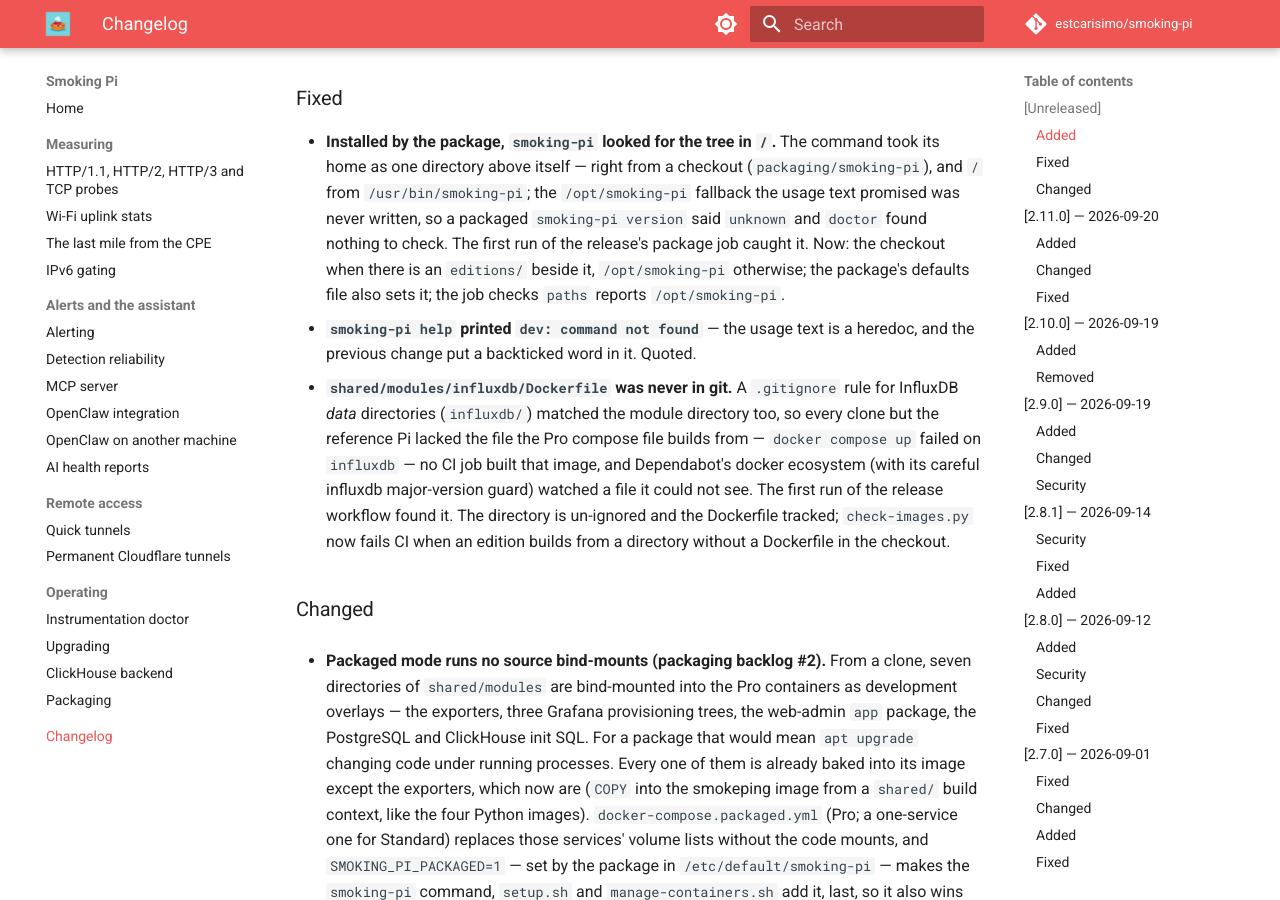
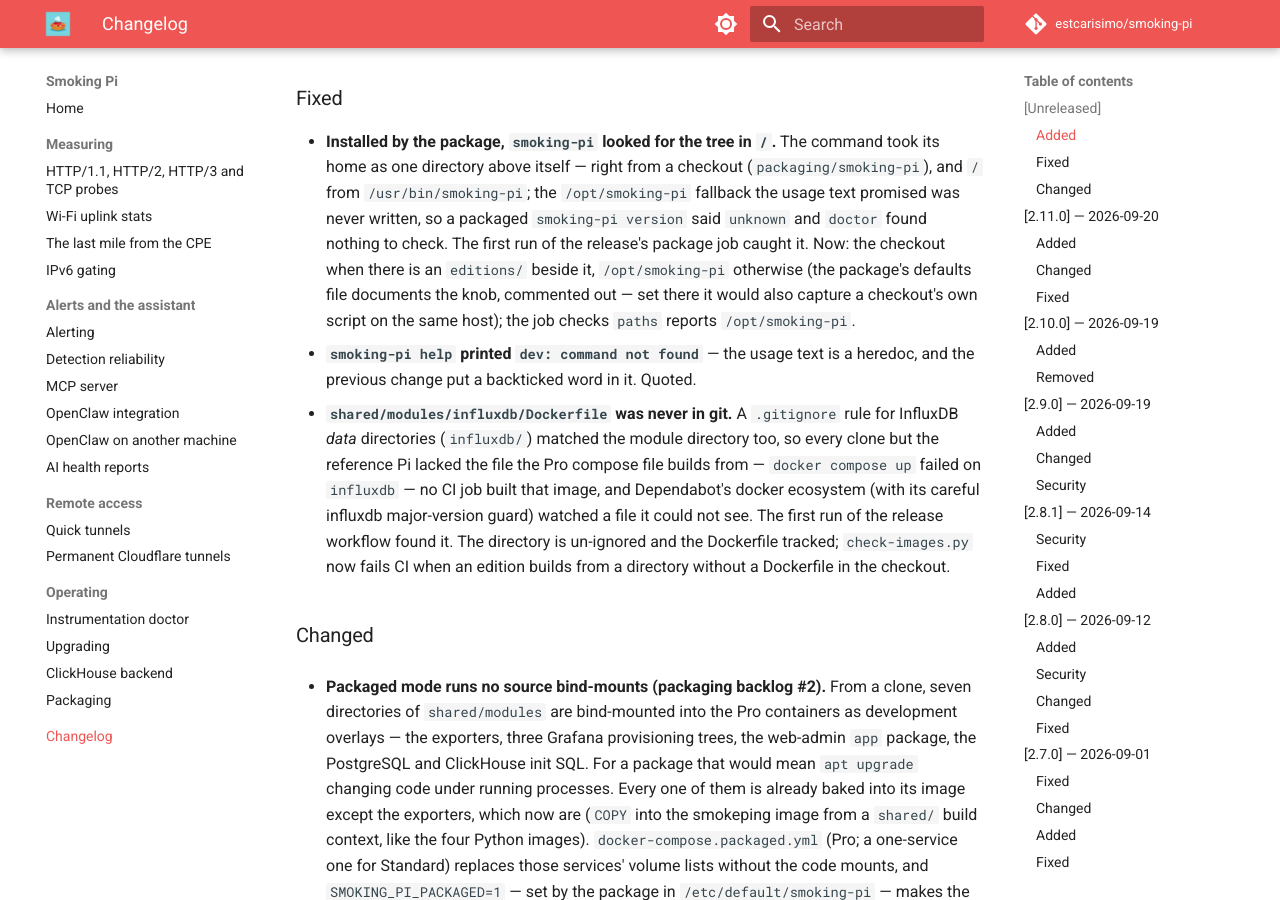
Before and after one commit to estcarisimo/smoking-pi, an MkDocs documentation site: the page built from docs/changelog.md, in a window 1280 px wide and 900 px high, scrolled down 1440 px. Built offline with MkDocs 1.6.1 and Material for MkDocs 9.7.7, drawn with Linux system fonts in a browser that asks for light colours; comment, search, counter and statistics services are not loaded.

Commit message:
fix: what the review of #86 found — the defaults file documents SMOKING_PI_HOME instead of setting it, the unproven v* branch is labeled, pipefail, no persisted git credential, status assertions
Set in /etc/default/smoking-pi, SMOKING_PI_HOME would also capture a
checkout's own packaging/smoking-pi on a host that has the package
installed (the command sources that file first) -- the class of bug the
previous commit fixed, by another door. The command's own detection
already resolves the packaged case, so the line ships commented out
like SMOKING_PI_EDITION.

Co-Authored-By: Claude Opus 5 <noreply@anthropic.com>

```diff
--- a/CHANGELOG.md
+++ b/CHANGELOG.md
@@ -75,8 +75,10 @@ version gets a matching GitHub release and git tag.
   written, so a packaged `smoking-pi version` said `unknown` and `doctor`
   found nothing to check. The first run of the release's package job
   caught it. Now: the checkout when there is an `editions/` beside it,
-  `/opt/smoking-pi` otherwise; the package's defaults file also sets it;
-  the job checks `paths` reports `/opt/smoking-pi`.
+  `/opt/smoking-pi` otherwise (the package's defaults file documents the
+  knob, commented out — set there it would also capture a checkout's own
+  script on the same host); the job checks `paths` reports
+  `/opt/smoking-pi`.
 - **`smoking-pi help` printed `dev: command not found`** — the usage text
   is a heredoc, and the previous change put a backticked word in it. Quoted.
 
```
Also changed, not shown: docs/packaging.md (+1 -1 lines), 3 other files.
